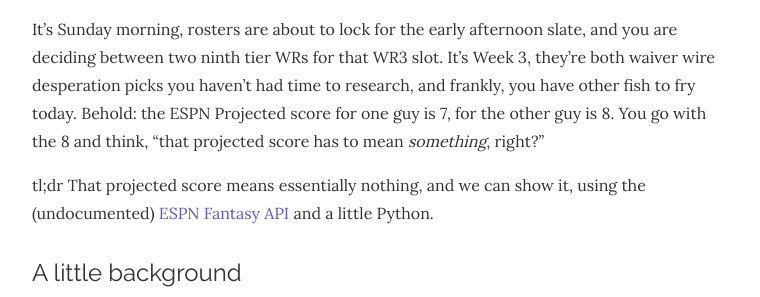
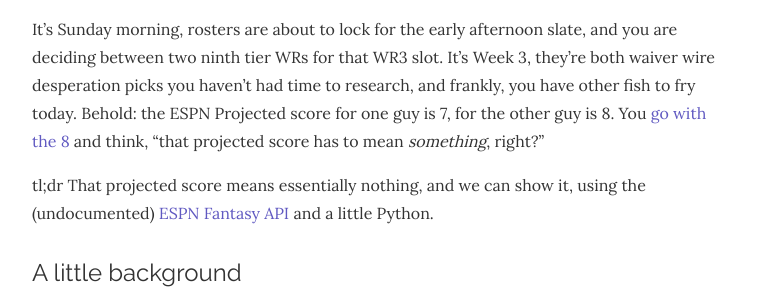
Before and after one commit to stmorse/stmorse.github.io, a Jekyll site: the page built from _posts/2019-08-05-espn-fantasy-projections.md, in a window 1280 px wide and 900 px high. Shown: the part 243-540 px from the top of the window, without its empty margins (258-1018 px from the left). Built offline with Jekyll 4.4.1, drawn with Linux system fonts in a browser that asks for light colours; nearby versions of some CDN libraries; some of the changed lines change nothing that is shown; some of the changed text lies outside the part shown.

Commit message:
added links

```diff
--- a/_posts/2019-08-05-espn-fantasy-projections.md
+++ b/_posts/2019-08-05-espn-fantasy-projections.md
@@ -6,7 +6,7 @@
 tags: [projects, football, fantasy]
 ---
 
-It's Sunday morning, rosters are about to lock for the early afternoon slate, and you are deciding between two ninth tier WRs for that WR3 slot.  It's Week 3, they're both waiver wire desperation picks you haven't had time to research, and frankly, you have other fish to fry today.  Behold: the ESPN Projected score for one guy is 7, for the other guy is 8.  You go with the 8 and think, "that projected score has to mean *something*, right?"
+It's Sunday morning, rosters are about to lock for the early afternoon slate, and you are deciding between two ninth tier WRs for that WR3 slot.  It's Week 3, they're both waiver wire desperation picks you haven't had time to research, and frankly, you have other fish to fry today.  Behold: the ESPN Projected score for one guy is 7, for the other guy is 8.  You [go with the 8](https://stmorse.github.io/journal/fantasy-bench.html) and think, "that projected score has to mean *something*, right?"
 
 tl;dr That projected score means essentially nothing, and we can show it, using the (undocumented) [ESPN Fantasy API](https://stmorse.github.io/journal/espn-fantasy-v3.html) and a little Python.
 
@@ -205,3 +205,5 @@
 ## Next steps
 
 I'd like to look at the time series of players' points next.  The common sense wisdom is that the best way to guess what a player will score next week is to just eyeball his last 4-5 weeks ... how reliable of a strategy is this?
+
+In [this post](https://stmorse.github.io/journal/fantasy-bench.html), I try checking ESPN projections at a roster level --- maybe the individual projections aren't impressive, but in aggregate do they magically begin to help?  (Spoiler: not really.)
```
